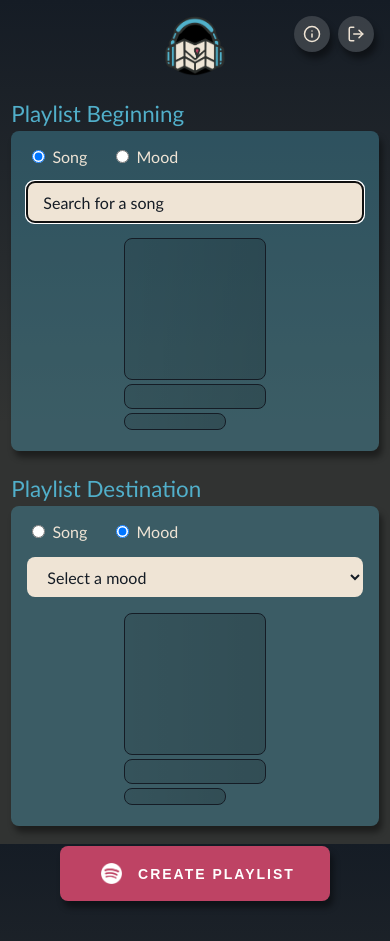
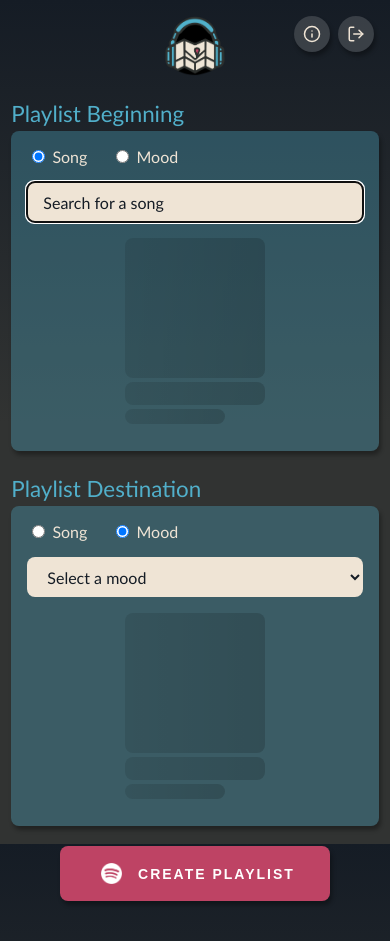
Before and after one commit to capbk/wave_guide, a Flask app: template templates/index.html in a window 390 px wide. Run offline with Flask 2, Linux system fonts and the light colour scheme; the template is opened without the code that fills it: most values are stand-ins (such as "Sample title", 1, 10 or a date in 2020).

Commit message:
simplify look

```diff
--- a/backlog.txt
+++ b/backlog.txt
@@ -1,5 +1,6 @@
 improve CSS consistency
     move away from fixed dimensions for elements such as logo, search-input, selected-thumbnail, etc
+        not so sure about this, it can make for unpredictable combos.  Maybe just have a pair of dimensions for each element mobile vs desktop?.  Could consider adding nore breakpoints for better control.
     slim down number of font sizes and create a clear heirarchy using variables
     standardize color definitions ot hex or hsla, probably the latter
     make sure everything is using the same border radius
@@ -9,12 +10,11 @@ improve CSS consistency
 make mobile site easier to read
     cards should take up entire width of screen
         everything inside of them should scale up
-            move to rem from px?
-                fix jumping when going from song to mood mode
         header should fit horizontally
             move logo to top left?  Use text logo?
     Larger fonts all around
     white edges should not show up around page when on actual mobile browser
+        this appears related to browser zoom level
 
 test other browsers
     safari
--- a/static/css/styles.css
+++ b/static/css/styles.css
@@ -8,11 +8,8 @@
   --accent-red: #be4364;
   --transparent-red: #be436424;
   --transparent-grey: hsla(0, 0%, 100%, 0.15);
-  --minimal-box-shadow: 1px 2px 2px hsl(0deg 0% 0% / 0.45);
-  --default-box-shadow: 3.3px 6.6px 6.6px hsl(0deg 0% 0% / 0.42);
-  --modal-box-shadow: 5px 10px 10px hsl(0deg 0% 0% / 0.32);
-  --placeholder-border: 1px inset var(--bluish-grey);
-  --placeholder-border-mobile: 1px solid var(--bluish-grey);
+  --default-box-shadow: 2px 4px 4px hsl(0deg 0% 0% / 0.33);
+  --modal-box-shadow: 5px 10px 10px hsl(0deg 0% 0% / 0.33);
   --stencil-gradient: linear-gradient(
     to right,
     hsla(0, 0%, 0%, 0.1),
@@ -384,7 +381,6 @@ html {
   height: 8.75rem;
   width: 8.75rem;
   background-image: var(--stencil-gradient);
-  border: var(--placeholder-border);
   border-radius: var(--default-border-radius);
   background-size: 400% 100%;
   margin: 0 auto;
@@ -406,7 +402,6 @@ html {
 .placeholder-title {
   height: 1.4375rem;
   width: 8.75rem;
-  border: var(--placeholder-border);
   border-radius: var(--default-border-radius);
   background-image: var(--stencil-gradient);
   background-size: 400% 100%;
@@ -417,7 +412,6 @@ html {
 .placeholder-artist {
   height: 0.9375rem;
   width: 6.25rem;
-  border: var(--placeholder-border);
   border-radius: var(--default-border-radius);
   background-image: var(--stencil-gradient);
   background-size: 400% 100%;
@@ -644,12 +638,4 @@ html {
   .track-input-card {
     width: clamp(18rem, 86vw, 30rem);
   }
-
-  .placeholder-thumbnail,
-  .placeholder-title,
-  .placeholder-artist,
-  .placeholder-playlist-title,
-  .placeholder-playlist-thumbnail {
-    border: var(--placeholder-border-mobile);
-  }
 }
```
